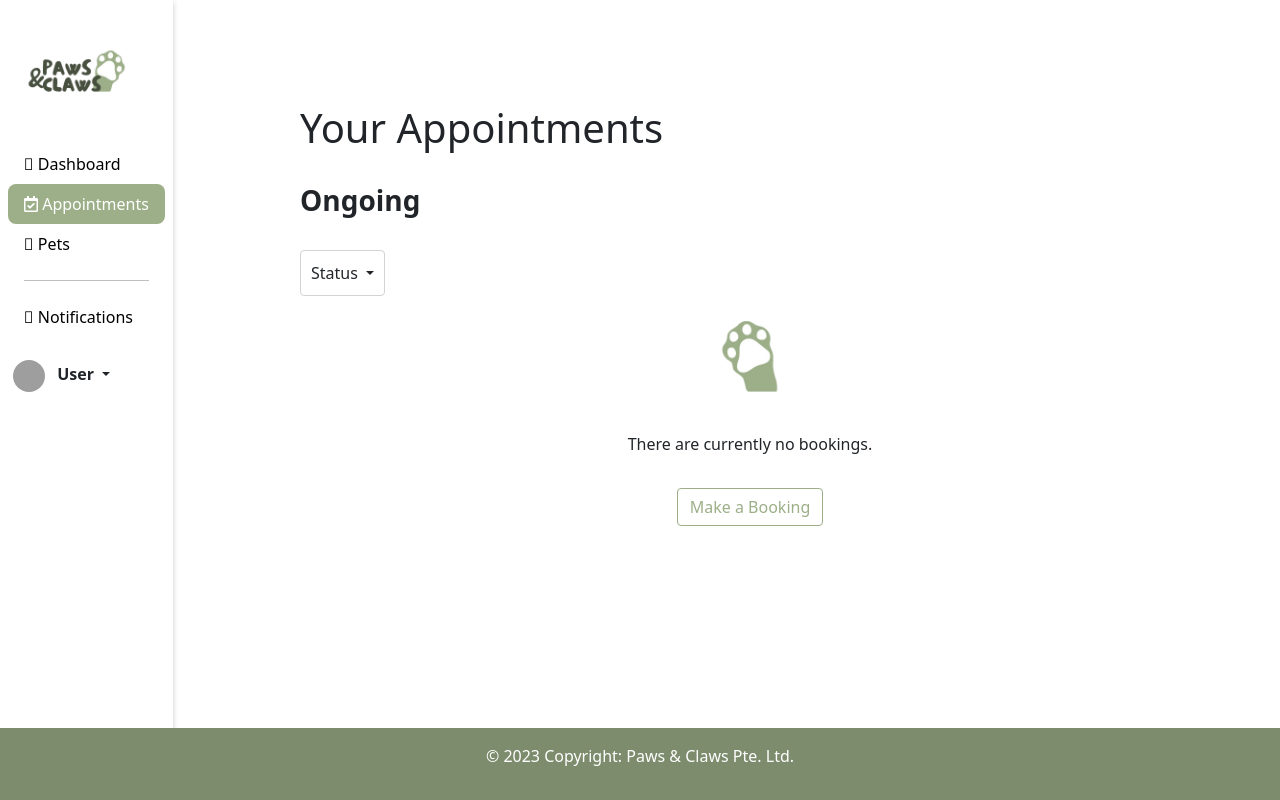
After one commit to xoXen/1005_Project, a PHP site: page /PHP/appointments.php in a window 1280 px wide. The commit adds this page. Run offline with PHP 8.4, Linux system fonts and the light colour scheme; some libraries are stand-ins or nearby versions; grey boxes are pictures that could not be loaded.

Commit message:
updated appointments page and footer

```diff
--- /dev/null
+++ b/Paws&Claws/CSS/appointments.css
@@ -0,0 +1,55 @@
+
+div .main-container {
+    background: #fff;
+    display: flex;
+    flex-direction: row;
+
+}
+
+aside {
+  width: 20%;
+  float: left;
+  height: 100%;
+
+}
+
+#side_nav{
+    background: #fff;
+    /*padding: 20px;*/
+    box-shadow: 0 2px 6px rgba(0,0,0,0.2);
+}
+
+.content{
+    position: absolute;
+    top: 0;
+    left: 220px;
+    right: 0;
+    padding: 80px;
+}
+
+hr.h-color{
+    background: #000;
+}
+
+.sidebar li.active{
+    background: #9CAF88;
+    border-radius: 8px;
+}
+
+.sidebar li.active a, .sidebar li.active a:hover{
+    color: #fff;
+}
+
+.sidebar li a{
+    color: #000;
+}
+
+
+#dropdownUser2{
+    left: 10px;
+}
+
+#dropdownStatus{
+    border-color: lightgrey;
+    padding: 10px;
+}
--- /dev/null
+++ b/Paws&Claws/CSS/footer.css
@@ -0,0 +1,6 @@
+footer{
+    position: fixed;
+    bottom: 0;
+    width: 100%;
+    background-color: #9CAF88;
+}
--- a/Paws&Claws/CSS/main.css
+++ b/Paws&Claws/CSS/main.css
@@ -32,11 +32,11 @@ figure figcaption {
 }
 
 /* footer has a top border with content centered and italicized */
-footer {
+/*footer {
     border-top: 3px solid grey;
     text-align: center;
     padding: 20px;
-}
+}*/
 
 /* style img popup window */
 .img-popup {
--- /dev/null
+++ b/Paws&Claws/JS/appointments.js
@@ -0,0 +1,10 @@
+
+
+$( document ).ready(function() {
+
+        $(".sidebar ul li").on('click' , function(){
+            $(".sidebar ul li.active").removeClass('active');
+            $(this).addClass('active');
+        });
+
+});
--- /dev/null
+++ b/Paws&Claws/PHP/appointments.php
@@ -0,0 +1,53 @@
+<head>
+    <meta charset="UTF-8">
+    <meta name="viewport" content="width=device-width, initial-scale=1.0">
+    <title>Paws & Claws</title>
+    <!--Custom CSS-->
+    <link rel="stylesheet" href="../CSS/appointments.css">
+    <link rel="stylesheet" href="../CSS/footer.css">
+    <!--Bootstrap CSS-->
+    <link href="https://cdn.jsdelivr.net/npm/bootstrap@5.0.2/dist/css/bootstrap.min.css" rel="stylesheet" integrity="sha384-EVSTQN3/azprG1Anm3QDgpJLIm9Nao0Yz1ztcQTwFspd3yD65VohhpuuCOmLASjC" crossorigin="anonymous">
+    <!--jQuery-->
+        <script defer
+        src="https://code.jquery.com/jquery-3.4.1.min.js" integrity="sha256-CSXorXvZcTkaix6Yvo6HppcZGetbYMGWSFlBw8HfCJo=" crossorigin="anonymous">
+        </script>
+    <!--Bootstrap JS-->
+    <script defer src="https://cdn.jsdelivr.net/npm/bootstrap@5.0.2/dist/js/bootstrap.bundle.min.js" integrity="sha384-MrcW6ZMFYlzcLA8Nl+NtUVF0sA7MsXsP1UyJoMp4YLEuNSfAP+JcXn/tWtIaxVXM" crossorigin="anonymous"></script>
+    <!--Custom JS-->
+    <script defer src="../JS/appointments.js"></script>
+</head>
+
+
+<body>
+
+    <?php include "sidebar.php"?>
+
+
+    <div class="content">
+        <br>
+        <h1 style="font-weight: 300">Your Appointments</h1>
+        <br>
+        <h3 style="font-weight: bold">Ongoing</h3>
+        <br>
+        <div class="dropdown">
+
+            <button class="btn text-decoration-none dropdown-toggle" id="dropdownStatus" data-bs-toggle="dropdown" aria-expanded="false"”>Status
+                <span class="caret"></span>
+            </button>
+
+            <ul class="dropdown-menu dropdown-menu-right text-small shadow" aria-labelledby="dropdownStatus">
+                <li><a class="dropdown-item" href="#">Upcoming</a></li>
+                <li><a class="dropdown-item" href="#">Previous</a></li>
+            </ul>
+        </div>
+
+        <div class="nobookings container d-flex align-items-center justify-content-center flex-column">
+            <img src="../Images/paw.png" width="120px" alt="Paw Icon"/>
+            <p class="mt-3">There are currently no bookings.</p>
+        <button type="button" class="btn btn-outline-secondary mt-3" style="color: #9CAF88; border-color: #9CAF88;">Make a Booking</button>
+        </div>
+    </div>
+
+    <?php include "footer.inc.php"?>
+
+</body>
--- a/Paws&Claws/PHP/footer.inc.php
+++ b/Paws&Claws/PHP/footer.inc.php
@@ -1,3 +1,13 @@
-<footer class="container">
-    <p><em>Copyright &copy; 2023 Paws & Claws Pte. Ltd. All Rights Reserved</em></p>
-</footer>
+
+
+  <!-- Footer -->
+  <footer class="text-center text-white">
+
+    <!-- Copyright -->
+    <div
+         class="text-center p-3"
+         style="background-color: rgba(0, 0, 0, 0.2)">
+      <p class="text-white">© 2023 Copyright: Paws & Claws Pte. Ltd.</p>
+    </div>
+    <!-- Copyright -->
+  </footer>
--- /dev/null
+++ b/Paws&Claws/PHP/sidebar.php
@@ -0,0 +1,62 @@
+<head>
+    <meta charset="UTF-8">
+    <meta name="viewport" content="width=device-width, initial-scale=1.0">
+    <title>Paws & Claws</title>
+    <!--Custom CSS-->
+    <link rel="stylesheet" href="CSS/appointments.css">
+    <!--FontAwesome, for Icons and Fonts-->
+    <link rel="stylesheet" href="https://pro.fontawesome.com/releases/v5.10.0/css/all.css">
+    <!--Bootstrap CSS-->
+    <link href="https://cdn.jsdelivr.net/npm/bootstrap@5.0.2/dist/css/bootstrap.min.css" rel="stylesheet" integrity="sha384-EVSTQN3/azprG1Anm3QDgpJLIm9Nao0Yz1ztcQTwFspd3yD65VohhpuuCOmLASjC" crossorigin="anonymous">
+    <!--jQuery-->
+    <script defer src="https://code.jquery.com/jquery-3.6.0.min.js"
+            integrity="sha384-7Jk5w5/RNA+8lv6o6O9aXnGz9KtV7y2OGndcQI7Zz5wfeSjBbI5+XyJp5cJvqJCE"
+            crossorigin="anonymous"></script>
+    <!--Bootstrap JS-->
+    <script defer src="https://cdn.jsdelivr.net/npm/bootstrap@5.0.2/dist/js/bootstrap.bundle.min.js" integrity="sha384-MrcW6ZMFYlzcLA8Nl+NtUVF0sA7MsXsP1UyJoMp4YLEuNSfAP+JcXn/tWtIaxVXM" crossorigin="anonymous"></script>
+    <!--Custom JS-->
+    <script defer src="JS/main.js"></script>
+    <script defer src="/your_path_to_version_6_files/js/fontawesome.js"></script>
+</head>
+
+<body>
+
+    <aside class="navbar-expand-sm main-container d-flex">
+        <div class="sidebar" id="side_nav">
+            <div class="header-box px-3 pt-3 pb-2">
+                <a class="navbar-brand">
+                <img src="../Images/logo.png" class=".img-fluid" width="120" alt="Logo"/>
+                </a>
+            </div>
+
+            <ul class="list-unstyled px-2">
+                <li class=""><a href="#" class="text-decoration-none px-3 py-2 d-block"><i class="fal fa-home"></i> Dashboard</a></li>
+                <li class="active"><a href="../PHP/appointments.php" class="text-decoration-none px-3 py-2 d-block"><i class="far fa-calendar-check"></i> Appointments</a></li>
+                <li class=""><a href="#" class="text-decoration-none px-3 py-2 d-block"><i class="fad fa-paw"></i> Pets</a></li>
+                <hr class="h-color mx-3"></hr>
+            </ul>
+
+            <ul class="list-unstyled px-2">
+                <li class=''><a href='#' class='text-decoration-none px-3 py-2 d-block'><i class='fal fa-bell'></i> Notifications</a></li>
+            </ul>
+
+
+            <div class="dropdown">
+                <button class="btn link-dark text-decoration-none dropdown-toggle" id="dropdownUser2" data-bs-toggle="dropdown" aria-expanded="false">
+                    <img src="https://github.com/mdo.png" alt="" width="32" height="32" class="rounded-circle me-2">
+                    <strong>User</strong>
+                </button>
+
+                <ul class="dropdown-menu dropdown-menu-right text-small shadow" aria-labelledby="dropdownUser2">
+                    <li><a class="dropdown-item" href="#">View Profile</a></li>
+                    <li><a class="dropdown-item" href="#">Settings</a></li>
+                    <li><hr class="dropdown-divider"></li>
+                    <li><a class="dropdown-item" href="#">Sign out</a></li>
+                </ul>
+            </div>
+        </div>
+
+    </aside>
+
+
+</body>
--- a/Paws&Claws/index.php
+++ b/Paws&Claws/index.php
@@ -27,6 +27,8 @@ if (isset ($_SESSION['username'])) {
         crossorigin="anonymous">
         <link rel="stylesheet" href="CSS/main.css">
         <link rel="stylesheet" href="CSS/login.css">
+        <link rel="stylesheet" href="CSS/footer.css">
+
         <!--jQuery-->
         <!-- defer tells the browser to wait until complete webpage has been
            loaded and parsed before loading javascript -->
--- a/Paws&Claws/process_login.php
+++ b/Paws&Claws/process_login.php
@@ -161,6 +161,6 @@ if($success) {
             }
         ?>
         </section>
-        <?php include "footer.inc.php"; ?>
+        <?php include "PHP/footer.inc.php"?>
     </body>
 </html>
--- a/Paws&Claws/process_register.php
+++ b/Paws&Claws/process_register.php
@@ -169,6 +169,6 @@ if($success) {
             }
         ?>
         </section>
-        <?php include "footer.inc.php"; ?>
+        <?php include "PHP/footer.inc.php" ?>
     </body>
 </html>
```
Also changed, not shown: Paws&Claws/Images/bone.png (added), Paws&Claws/Images/logo.png (added), Paws&Claws/Images/paw.png (added).
